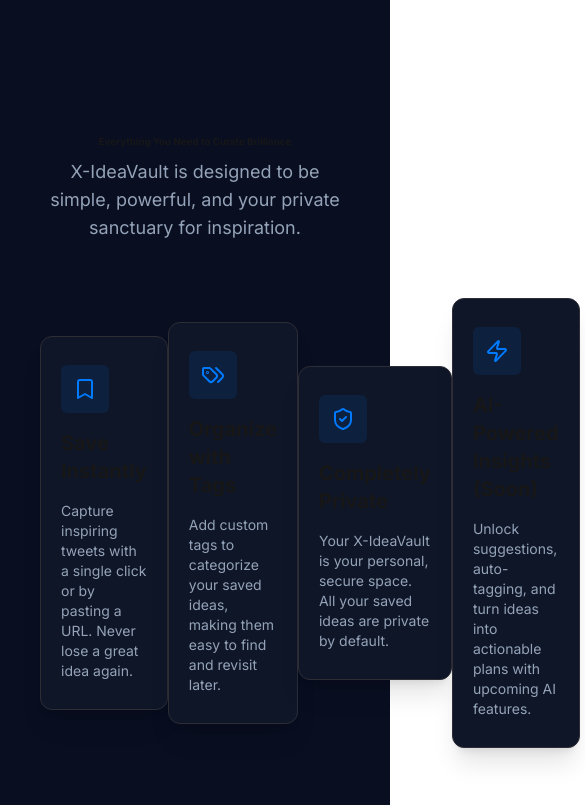
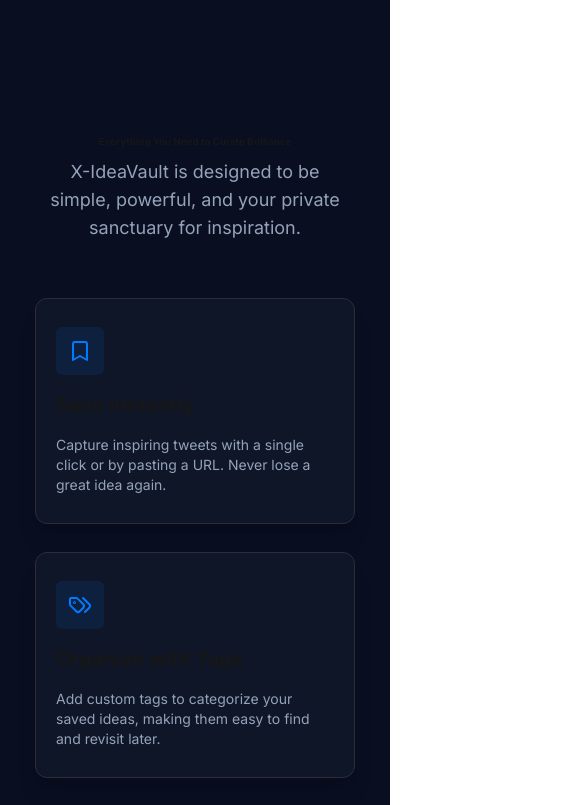
Before and after one commit to ds-spec/x-ideavault, a Next.js app: page / in a window 390 px wide. Shown: the part 827-1632 px from the top of the page, 585 px wide, since content can reach past the window. Built offline with nearby package versions, Linux system fonts and the light colour scheme.

Commit message:
Made Footer Section Responsive

```diff
--- a/app/page.tsx
+++ b/app/page.tsx
@@ -2,7 +2,7 @@ import Button from "@/components/Button";
 import FeatureCard from "@/components/FeatureCard";
 import IdeaFlow from "@/components/IdeaFlow";
 import UserCard from "@/components/UserCard";
-import { ArrowRight, Lightbulb, Sparkles } from "lucide-react";
+import { Lightbulb, Sparkles } from "lucide-react";
 import { JSX } from "react";
 
 const Home = (): JSX.Element => {
@@ -73,19 +73,19 @@ const Home = (): JSX.Element => {
 
   const FooterSection = (): JSX.Element => {
     return (
-      <section className="relative w-full h-full flex flex-col px-5 py-20 justify-between items-center bg-[#090E21] ">
+      <section className="relative w-full min-h-[70vh] flex flex-col px-5 py-20 justify-between items-center bg-[#090E21] ">
         <div className="flex flex-col gap-7 items-center justify-center">
           <Sparkles size={55} color="#B5E3F5" />
-          <h1 className="text-5xl font-extrabold text-center">
+          <h1 className="text-3xl md:text-5xl font-extrabold text-center">
             Ready to Capture Your Next Big Idea?
           </h1>
-          <article className="max-w-xl text-xl text-center">
+          <article className="max-w-xl text-md md:text-xl text-center">
             Join X-IdeaVault today and start building your personal library of
             inspiration. It&apos;s free to get started!
           </article>
           <Button text="Save your first idea now" />
         </div>
-        <p className="absolute bottom-1 text-gray-400 text-sm">
+        <p className="absolute bottom-8 text-gray-400 text-sm">
           © 2025 X-IdeaVault. Built with 💙 by Deep
         </p>
       </section>
@@ -94,7 +94,7 @@ const Home = (): JSX.Element => {
 
   return (
     <main>
-      <div className="w-full min-h-screen bg-[#090E21] px-10 py-7">
+      <div className="w-full min-h-screen bg-[#090E21] px-10 py-7 overflow-hidden">
         <Heading />
         <UserSection />
         <FeaturesSection />
--- a/components/Button.tsx
+++ b/components/Button.tsx
@@ -7,12 +7,12 @@ type ButtonProps = {
 
 const Button = ({ text }: ButtonProps): JSX.Element => {
   return (
-    <button className="group px-8 py-3 rounded-xl bg-[#007AFF] shadow-md shadow-blue-500/40 hover:shadow-xl hover:bg-[#0170EA] hover:scale-105 cursor-pointer transition-all duration-300">
+    <button className="group px-8 py-3 rounded-xl bg-[#007AFF] shadow-md shadow-blue-500/40 hover:shadow-xl hover:bg-[#0170EA] hover:scale-105 active:scale-105 active:bg-[#0170EA] focus:shadow-xl focus:bg-[#0170EA] focus:scale-105 cursor-pointer transition-all duration-300">
       <div className="flex items-center gap-2">
         <p className="font-bold text-lg">{text}</p>
         <ArrowRight
           size={18}
-          className="group-hover:translate-x-2 transition-transform duration-300"
+          className="group-hover:translate-x-2 group-active:translate-x-2 group-focus:translate-x-2 transition-transform duration-300"
         />
       </div>
     </button>
--- a/components/FeatureCard.tsx
+++ b/components/FeatureCard.tsx
@@ -1,5 +1,5 @@
 import { Bookmark, ShieldCheck, Tags, Zap } from "lucide-react";
-import React, { JSX, ReactElement } from "react";
+import { JSX, ReactElement } from "react";
 
 interface Feature {
   id: number;
@@ -44,7 +44,7 @@ const FeatureCard = (): JSX.Element => {
 
   return (
     <>
-      <div className="flex items-center justify-between w-full mt-12">
+      <div className="flex flex-col md:flex-row items-center gap-7 justify-between w-full mt-12">
         {features?.map((feature) => (
           <div
             key={feature.id}
--- a/components/IdeaFlow.tsx
+++ b/components/IdeaFlow.tsx
@@ -61,7 +61,7 @@ const IdeaFlow = (): JSX.Element => {
       <div className="flex items-center justify-center text-white">
         <ChevronRight size={35} color="#007AFF" />
       </div>
-      <div className="w-full h-full flex flex-col gap-5 items-center justify-center  text-white">
+      <div className="w-full h-full flex flex-col gap-5 items-center justify-center text-white">
         <div className="flex items-center justify-center bg-[#0A1B3A] rounded-full p-4">
           <Eye color="#007AFF" size={35} />
         </div>
```
